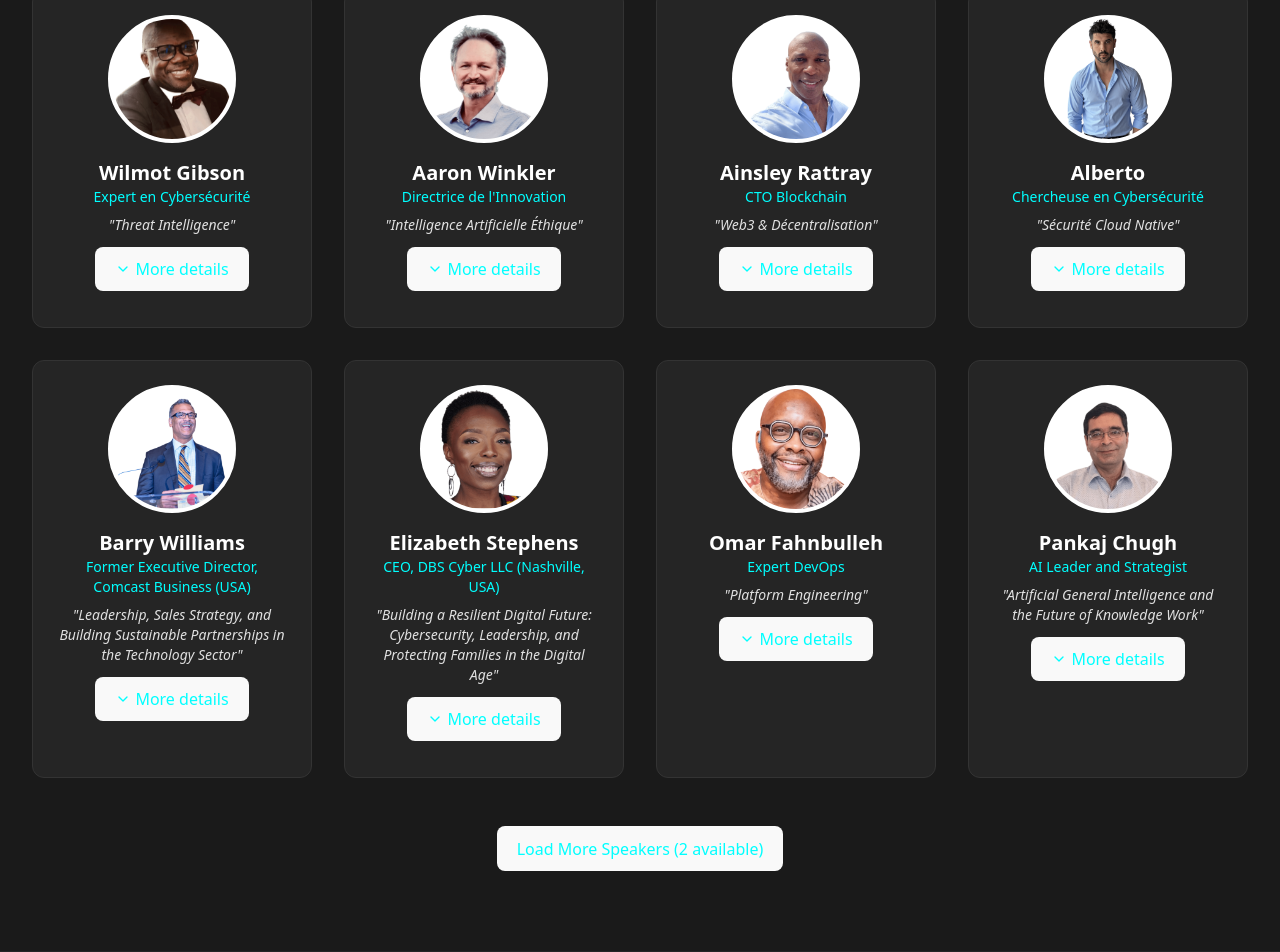
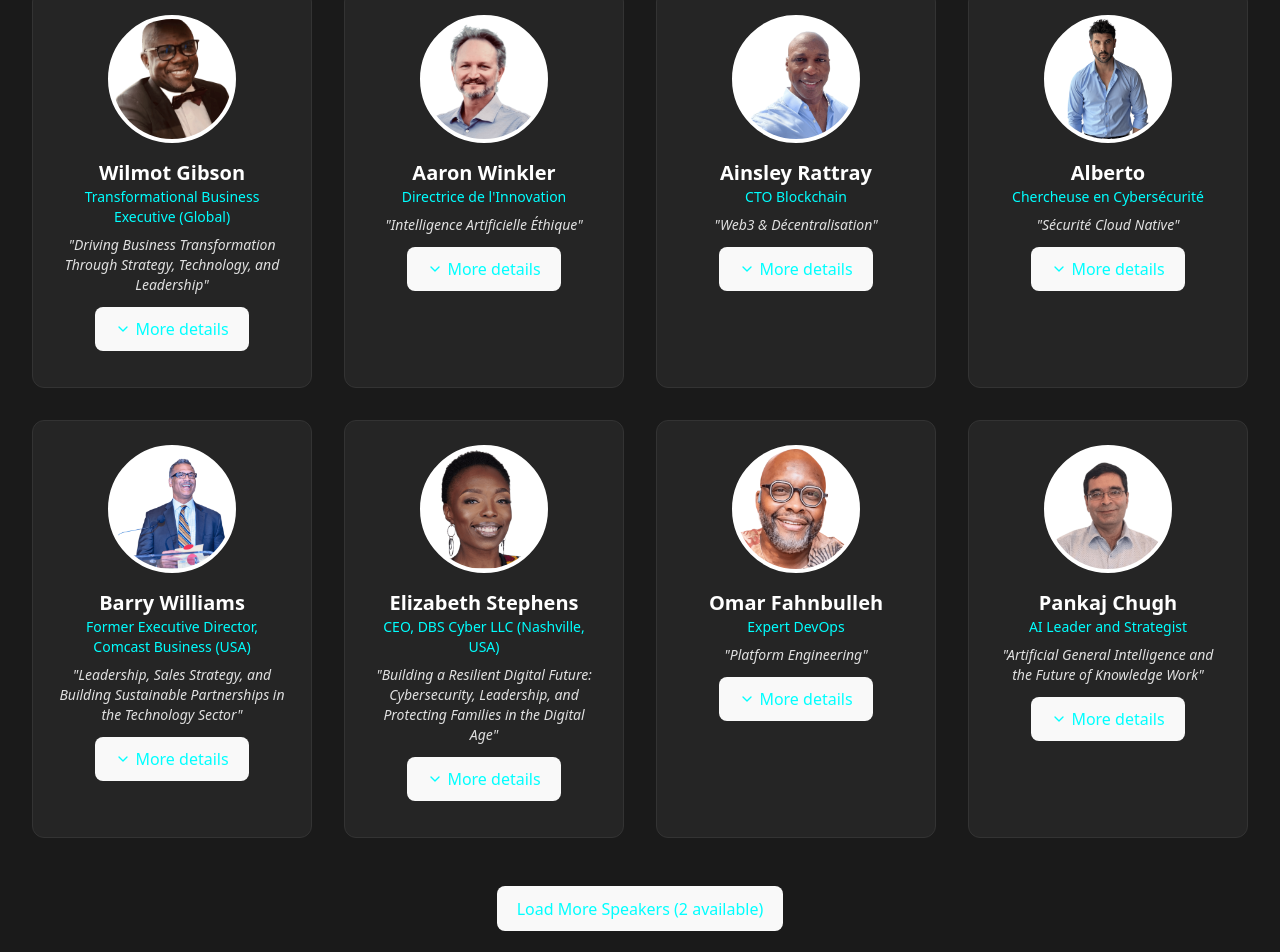
Before and after one commit to yaloulou/conferencewebesite, a React (Vite) app: page / in a window 1280 px wide. Shown: the part 1066-2018 px from the top of the page. Built offline with nearby package versions, Linux system fonts and the light colour scheme.

Commit message:
first commit

```diff
--- a/src/App.jsx
+++ b/src/App.jsx
@@ -342,8 +342,8 @@ const SpeakersSection = () => {
     {
       id: 10,
       name: "Wilmot Gibson",
-      title: "Expert en Cybersécurité",
-      topic: "Threat Intelligence",
+      title: "Transformational Business Executive (Global)",
+      topic: "Driving Business Transformation Through Strategy, Technology, and Leadership",
       bio: "Fondateur d'une société de cybersécurité rachetée par Palo Alto Networks, chercheur en cybermenaces émergentes.",
       avatar: "/intervenants/Wilmot Gibson.png",
       social: {
```
